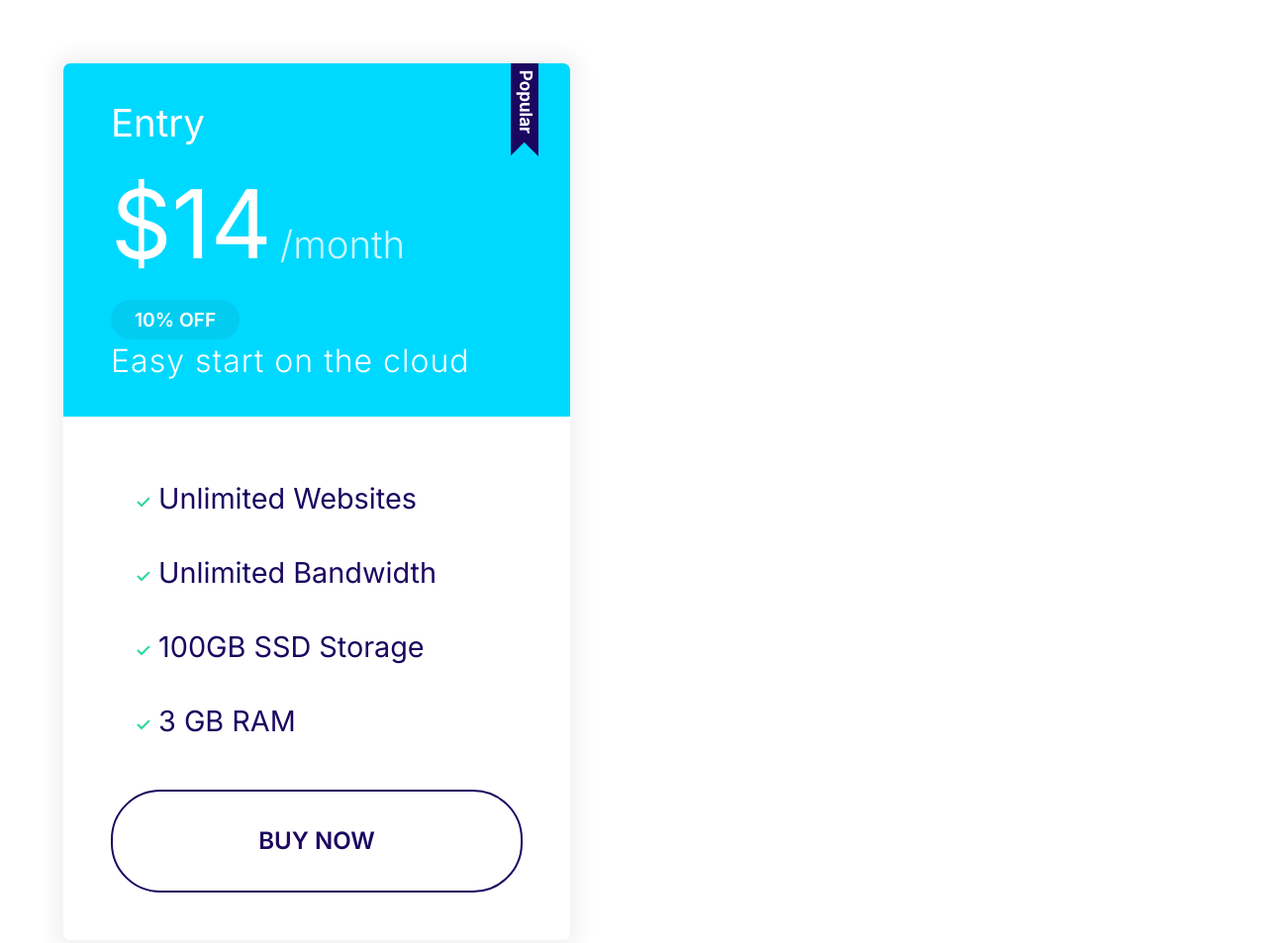
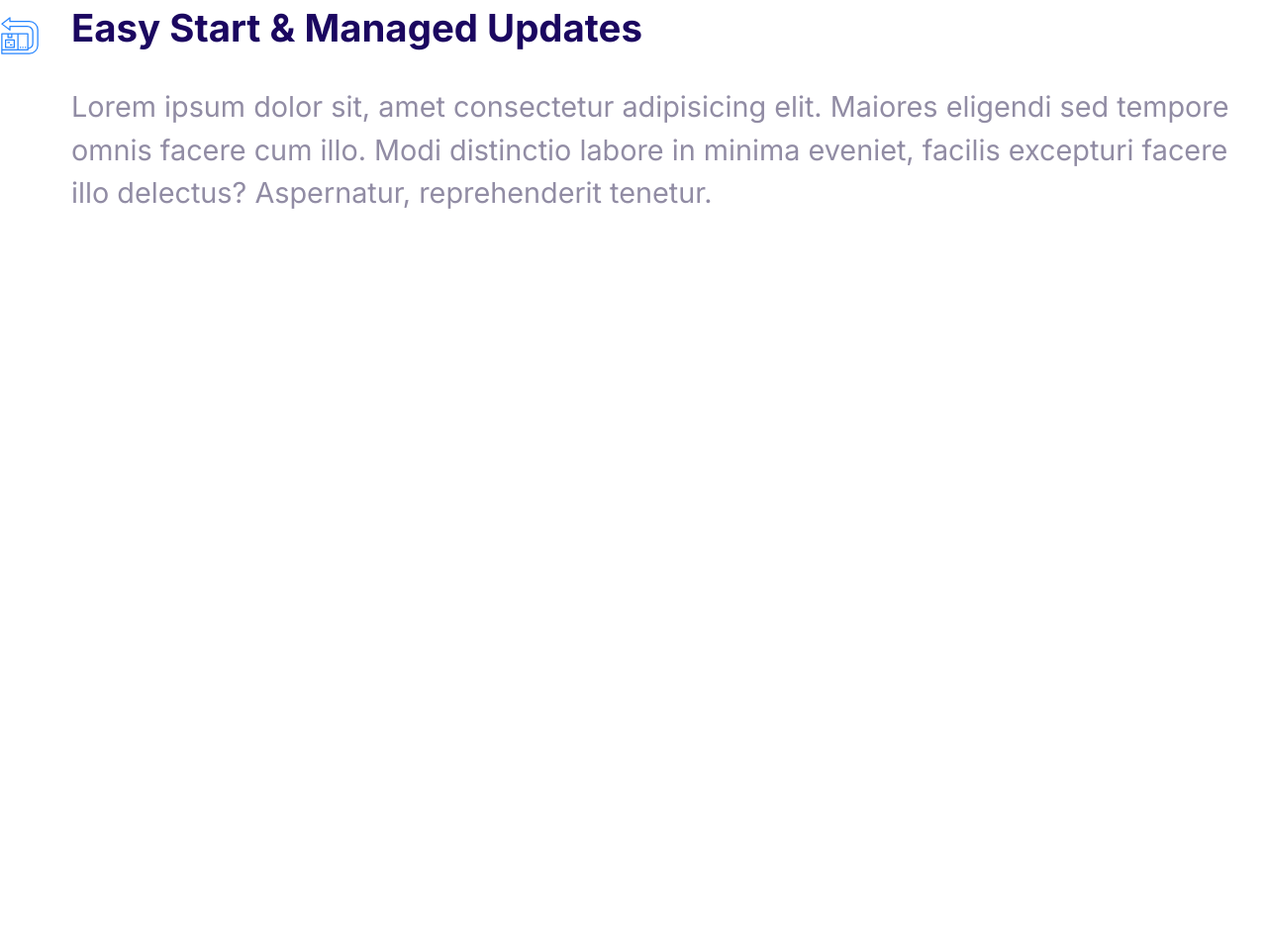
Before and after one commit to UliMur/cloudhostingproject, a plain HTML site: page index.html in a window 1280 px wide. Shown: the whole page at 99% size. After the commit the page ends 800 px from the top, so only its background shows below. Drawn offline with Linux system fonts and the light colour scheme.

Commit message:
Build media component.

```diff
--- a/css/styles.css
+++ b/css/styles.css
@@ -336,3 +336,21 @@ margin-right: 1rem;
         font-size: 1.7rem;
     }
 }
+
+/* Media */
+
+.media {
+    display: flex;
+}
+
+.media__title {
+    margin-top: 0;
+}
+
+.media__body {
+    margin: 0 2rem;
+}
+
+.media__image {
+    margin-top: 1rem;
+}
--- a/index.html
+++ b/index.html
@@ -12,30 +12,18 @@
     <link rel="stylesheet" href="/css/styles.css">
 </head>
 <body>
-  <div style="width: 50%; padding: 4rem;">
-
-
-    <div class="plan plan--popular">
-      <div class="card card--secondary">
-        <header class="card__header">
-          <h3 class="plan__name">Entry</h3>
-          <span class="plan__price">$14</span>
-          <span class="plan__billing-cycle">/month</span>
-          <span class="badge badge--secondary badge--small">10% OFF</span>
-          <span class="plan__description">Easy start on the cloud</span>
-        </header>
-        <div class="card__body">
-          <ul class="list list--tick">
-            <li class="list__item"> Unlimited Websites </li>
-            <li class="list__item"> Unlimited Bandwidth</li>
-            <li class="list__item"> 100GB SSD Storage</li>
-            <li class="list__item"> 3 GB RAM</li>
-        </ul>
-        <bitton class="btn btn--outline btn--block">Buy Now</bitton>
-        </div>
-      </div>
-      </div>
-    </div>
+ <div class="media">
+  <div class="media__image">
+      <svg class="icon icon--primary">
+          <use xlink:href="images/sprite.svg#easy"></use>
+        </svg>
   </div>
+  <div class="media__body">
+    <h3 class="media__title">Easy Start & Managed Updates</h3>
+    <p>
+      Lorem ipsum dolor sit, amet consectetur adipisicing elit. Maiores eligendi sed tempore omnis facere cum illo.
+      Modi distinctio labore in minima eveniet, facilis excepturi facere illo delectus? Aspernatur, reprehenderit tenetur.</p>
+  </div>
+ </div>
   </body>
 </html>
```
Also changed, not shown: components/media.html (added, +12 -0 lines).
